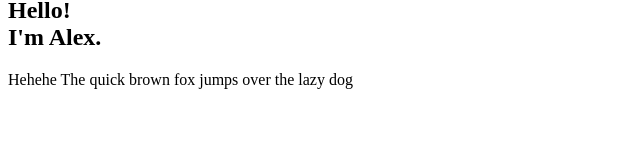
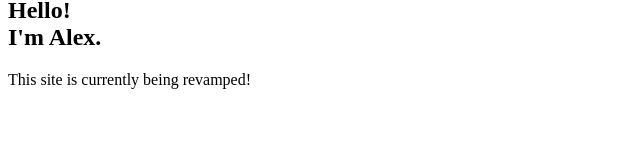
Before and after one commit to Uvacoder/port-alexfertel, a Next.js app: page / in a window 1280 px wide. Shown: the part 135-296 px from the top of the page, without its empty margins (0-640 px from the left). Built offline with nearby package versions, Linux system fonts and the light colour scheme.

Commit message:
Add maintenance notice

```diff
--- a/pages/index.tsx
+++ b/pages/index.tsx
@@ -21,9 +21,7 @@ export default function Home() {
           </h1>
           <div className="flex justify-between max-w-sm w-full max-h-56 border border-dashed">
             <div className="h-full w-px bg-gray-100" />
-            <p className="sm:text-xl">
-              Hehehe The quick brown fox jumps over the lazy dog
-            </p>
+            <p className="sm:text-xl">This site is currently being revamped!</p>
             <div className="h-full w-px bg-gray-100" />
           </div>
         </section>
```
